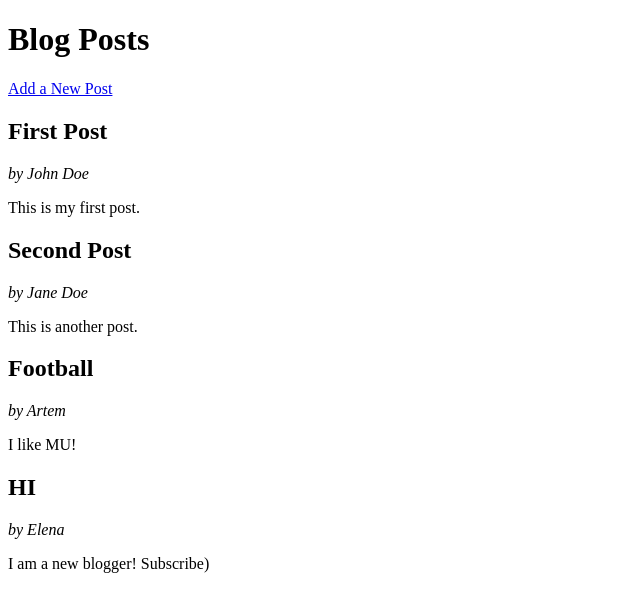
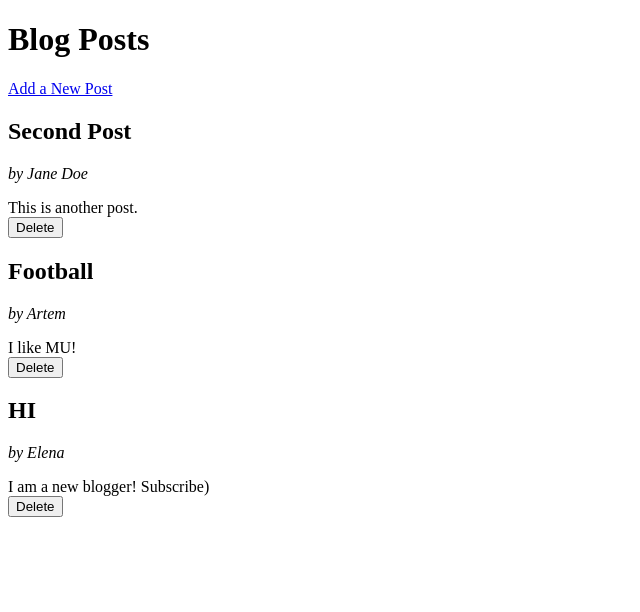
Before and after one commit to Chichari2/Blog_Application, a Flask app: page / in a window 1280 px wide. Shown: the top 612 px of the page, without its empty margins (0-640 px from the left). Run offline with Flask 3, Linux system fonts and the light colour scheme.

Commit message:
created a 'delete' function

```diff
--- a/app.py
+++ b/app.py
@@ -41,5 +41,20 @@ def add():
     return render_template('add.html')
 
 
+@app.route('/delete/<int:post_id>', methods=['POST'])
+def delete(post_id):
+    # Load the existing posts
+    posts = load_posts()
+
+    # Filter out the post with the given ID
+    posts = [post for post in posts if post['id'] != post_id]
+
+    # Save the updated posts back to the JSON file
+    save_posts(posts)
+
+    # Redirect to the home page
+    return redirect(url_for('index'))
+
+
 if __name__ == '__main__':
     app.run(debug=True)
--- a/posts.json
+++ b/posts.json
@@ -1,10 +1,4 @@
 [
-    {
-        "id": 1,
-        "author": "John Doe",
-        "title": "First Post",
-        "content": "This is my first post."
-    },
     {
         "id": 2,
         "author": "Jane Doe",
--- a/templates/index.html
+++ b/templates/index.html
@@ -8,13 +8,17 @@
 </head>
 <body>
     <h1>Blog Posts</h1>
-    <a href="{{ url_for('add') }}">Add a New Post</a> <!-- Link to the add page -->
+    <a href="{{ url_for('add') }}">Add a New Post</a>
     <div class="blog-posts">
         {% for post in posts %}
             <div class="post">
                 <h2>{{ post.title }}</h2>
                 <p><em>by {{ post.author }}</em></p>
                 <div>{{ post.content }}</div>
+                <!-- Delete button -->
+                <form action="{{ url_for('delete', post_id=post.id) }}" method="post" style="display:inline;">
+                    <input type="submit" value="Delete" onclick="return confirm('Are you sure you want to delete this post?');">
+                </form>
             </div>
         {% endfor %}
     </div>
```
